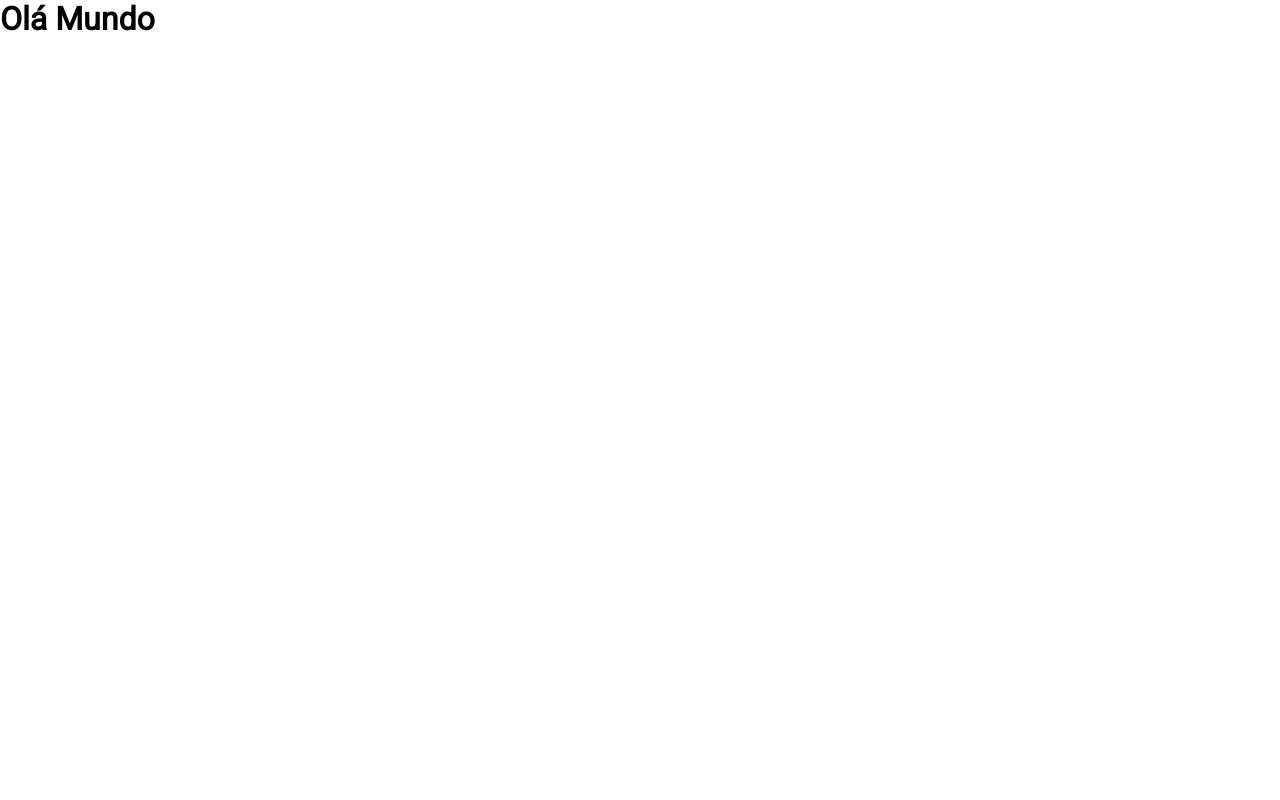
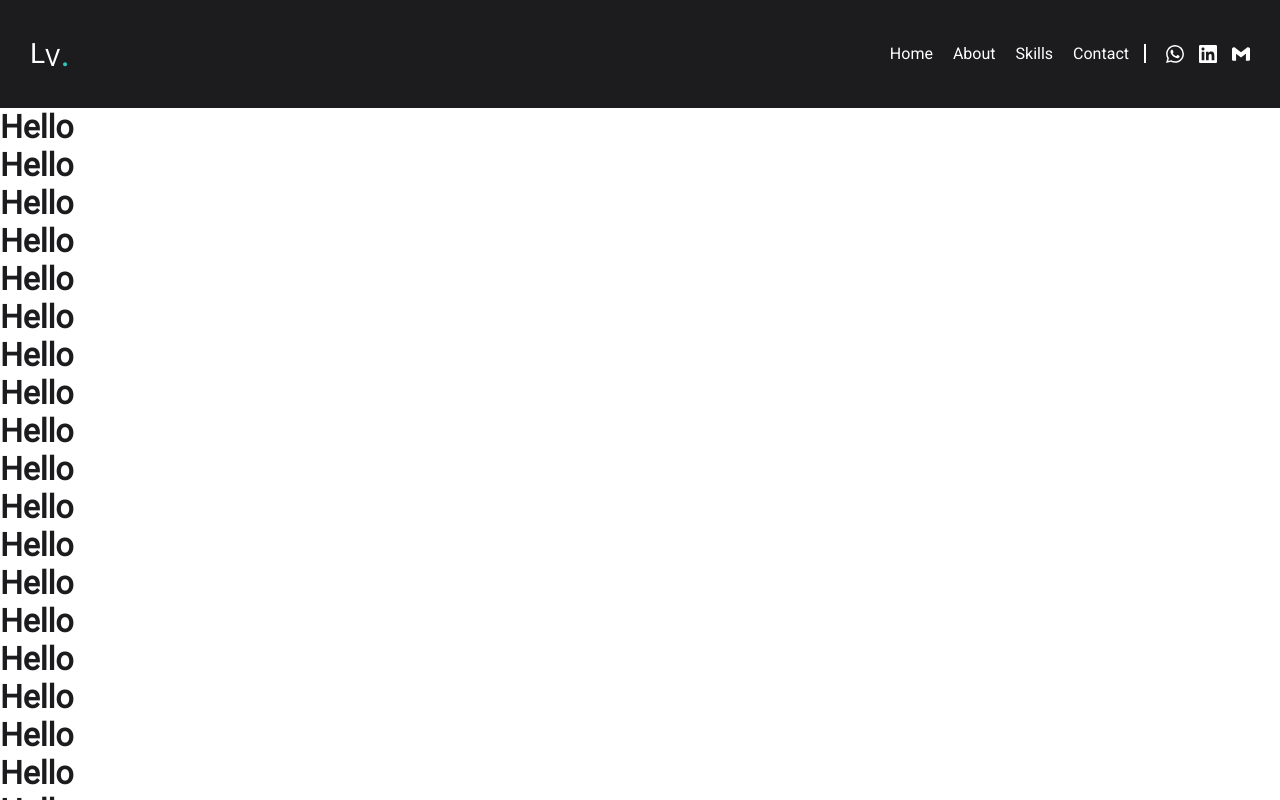
Before and after one commit to v1skaino/portfolio, a React (Vite) app: page / in a window 1280 px wide. Built offline with nearby package versions, Linux system fonts and the light colour scheme.

Commit message:
[Feat]: NavBar

```diff
--- a/package.json
+++ b/package.json
@@ -9,12 +9,15 @@
     "preview": "vite preview"
   },
   "dependencies": {
+    "@types/styled-components": "^5.1.26",
     "i18next": "^22.4.11",
     "i18next-browser-languagedetector": "^7.0.1",
     "react": "^18.2.0",
     "react-dom": "^18.2.0",
     "react-i18next": "^12.2.0",
-    "react-router-dom": "^6.9.0"
+    "react-icons": "^4.8.0",
+    "react-router-dom": "^6.9.0",
+    "styled-components": "^5.3.8"
   },
   "devDependencies": {
     "@types/node": "^18.15.0",
--- /dev/null
+++ b/src/components/layout/index.tsx
@@ -0,0 +1,42 @@
+import { colors } from "@src/shared/themes/colors";
+import { ReactNode } from "react";
+import styled from "styled-components";
+import { NavBar } from "../navBar";
+
+type TemplateProps = {
+  children: ReactNode;
+};
+
+export const Template = ({ children }: TemplateProps) => {
+  return (
+    <Layout>
+      <NavContainer>
+        <NavBar />
+      </NavContainer>
+      <Content>{children}</Content>
+    </Layout>
+  );
+};
+
+const Layout = styled.div`
+  display: flex;
+  flex-direction: column;
+  width: 100%;
+  height: 100vh;
+`;
+
+const NavContainer = styled.nav`
+  width: 100%;
+  height: 20vh;
+`;
+
+const Content = styled.div`
+  display: flex;
+  position: relative;
+  flex-direction: column;
+  width: 100%;
+  height: auto;
+  overflow: auto;
+
+  color: ${colors.black};
+`;
--- /dev/null
+++ b/src/components/navBar/index.tsx
@@ -0,0 +1,131 @@
+import { colors } from "@src/shared/themes/colors";
+import { SiGmail, SiLinkedin, SiWhatsapp } from "react-icons/si";
+import styled from "styled-components";
+import { handleAlert, ToastNotification } from "../toastNotification";
+
+export const NavBar = () => {
+  const gmail = "custodio.viscaino@gmail.com";
+  const message = "Copiado para área de transferência!";
+
+  const handleGmailIconClick = async () => {
+    navigator.clipboard.writeText(gmail);
+
+    await handleAlert();
+  };
+  return (
+    <Container>
+      <Logo>
+        <LogoTitle size={28} color={colors.white}>
+          L
+        </LogoTitle>
+        <LogoTitle size={24} color={colors.white}>
+          V<span style={{ color: colors.primary, fontSize: 36 }}>.</span>
+        </LogoTitle>
+      </Logo>
+      <Links>
+        <Anchor>
+          <AnchorA>Home</AnchorA>
+          <AnchorA>About</AnchorA>
+          <AnchorA>Skills</AnchorA>
+          <AnchorA>Contact</AnchorA>
+        </Anchor>
+        <Icons>
+          <SiWhatsapp size={18} className="icon iconWpp" />
+          <SiLinkedin size={18} className="icon iconLinkedin" />
+          <SiGmail
+            size={18}
+            className="icon iconGmail"
+            onClick={handleGmailIconClick}
+          />
+        </Icons>
+      </Links>
+      <ToastNotification message={message} />
+    </Container>
+  );
+};
+
+const Container = styled.div`
+  display: flex;
+  padding: 0px 30px;
+  justify-content: space-between;
+  width: 100%;
+  height: 100%;
+
+  background-color: ${colors.black};
+`;
+
+const Logo = styled.div`
+  display: flex;
+  justify-content: center;
+  align-items: center;
+`;
+
+const LogoTitle = styled.label<{ color: string; size: number }>`
+  text-decoration: none;
+  color: ${({ color }) => color};
+  font-size: ${({ size }) => size}px;
+  transition: 0.5s;
+  cursor: pointer;
+
+  :hover {
+    color: ${colors.primary};
+    transform: scale(1.1);
+  }
+`;
+
+const Links = styled.div`
+  display: flex;
+  align-items: center;
+  column-gap: 20px;
+  height: 100%;
+`;
+
+const Anchor = styled.div`
+  display: flex;
+  column-gap: 20px;
+  padding: 0px 15px;
+  border-right: 2px solid ${colors.white};
+`;
+
+const AnchorA = styled.a`
+  text-decoration: none;
+  color: ${colors.white};
+  transition: 0.5s;
+  cursor: pointer;
+
+  :hover {
+    color: ${colors.primary};
+    transform: scale(1.1);
+  }
+`;
+
+const Icons = styled.div`
+  display: flex;
+  column-gap: 15px;
+
+  .icon {
+    color: ${colors.white};
+    transition: 0.5s;
+    cursor: pointer;
+    :hover {
+      transform: scale(1.1);
+    }
+  }
+
+  .iconWpp {
+    :hover {
+      color: ${colors.wppColor};
+    }
+  }
+  .iconLinkedin {
+    :hover {
+      color: ${colors.linkedin};
+    }
+  }
+
+  .iconGmail {
+    :hover {
+      color: ${colors.gmail};
+    }
+  }
+`;
--- /dev/null
+++ b/src/components/toastNotification/index.tsx
@@ -0,0 +1,60 @@
+import { colors } from "@src/shared/themes/colors";
+import { fontSize } from "@src/shared/themes/fonts";
+import styled, { keyframes } from "styled-components";
+
+type ToastNotificationProps = {
+  message: string;
+};
+
+export const ToastNotification = ({ message }: ToastNotificationProps) => {
+  return (
+    <Container id="toastNotification">
+      <ToastArea>{message}</ToastArea>
+    </Container>
+  );
+};
+
+export const handleAlert = async () => {
+  const component = document.getElementById("toastNotification");
+
+  if (!component) {
+    return;
+  }
+  component.style.display = "flex";
+
+  setTimeout(function () {
+    component.style.display = "none";
+  }, 3000);
+};
+
+const fadeIn = keyframes`
+  from {
+    opacity: 0;
+  }
+
+  to {
+    opacity: 1;
+  }
+`;
+
+const Container = styled.div`
+  width: 100%;
+  position: absolute;
+  bottom: 10px;
+  transition: 1s;
+
+  display: none;
+  justify-content: center;
+  align-items: center;
+  animation: ${fadeIn} 2s linear normal;
+`;
+
+const ToastArea = styled.div`
+  display: flex;
+  width: auto;
+  padding: 15px 60px;
+  border: 1px solid ${colors.primary};
+  border-radius: 5px;
+  cursor: pointer;
+  font-size: ${fontSize.small}px;
+`;
--- a/src/pages/home/layout.tsx
+++ b/src/pages/home/layout.tsx
@@ -1,7 +1,38 @@
+import { Template } from "@src/components/layout";
 import { HomeLayoutPropTypes } from "./types";
 
 const HomeLayout = ({}: HomeLayoutPropTypes) => {
-  return <h1>Olá Mundo</h1>;
+  return (
+    <Template>
+      <h1>Hello</h1>
+      <h1>Hello</h1>
+      <h1>Hello</h1>
+      <h1>Hello</h1>
+      <h1>Hello</h1>
+      <h1>Hello</h1>
+      <h1>Hello</h1>
+      <h1>Hello</h1>
+      <h1>Hello</h1>
+      <h1>Hello</h1>
+      <h1>Hello</h1>
+      <h1>Hello</h1>
+      <h1>Hello</h1>
+      <h1>Hello</h1>
+      <h1>Hello</h1>
+      <h1>Hello</h1>
+      <h1>Hello</h1>
+      <h1>Hello</h1>
+      <h1>Hello</h1>
+      <h1>Hello</h1>
+      <h1>Hello</h1>
+      <h1>Hello</h1>
+      <h1>Hello</h1>
+      <h1>Hello</h1>
+      <h1>Hello</h1>
+      <h1>Hello</h1>
+      <h1>Hello</h1>
+    </Template>
+  );
 };
 
 export { HomeLayout };
--- a/src/shared/themes/colors.ts
+++ b/src/shared/themes/colors.ts
@@ -3,13 +3,19 @@ export interface ColorsType {
   white: string;
   black: string;
   softBlack: string;
+  wppColor: string;
+  linkedin: string;
+  gmail: string;
 }
 
 const primary = import.meta.env.VITE_PRIMARY_COLOR;
 
 export const colors: ColorsType = {
-  primary: "#297373",
+  primary: "#2EC4B6",
   white: "#FFF",
   black: "#1C1C1F",
   softBlack: "#1F2023",
+  wppColor: "#25D366",
+  linkedin: "#0077b5",
+  gmail: "#c71610",
 };
```
Also changed, not shown: src/components/label/index.tsx (added, +115 -0 lines), 1 other file (tests, documents, lock files or other folders).
